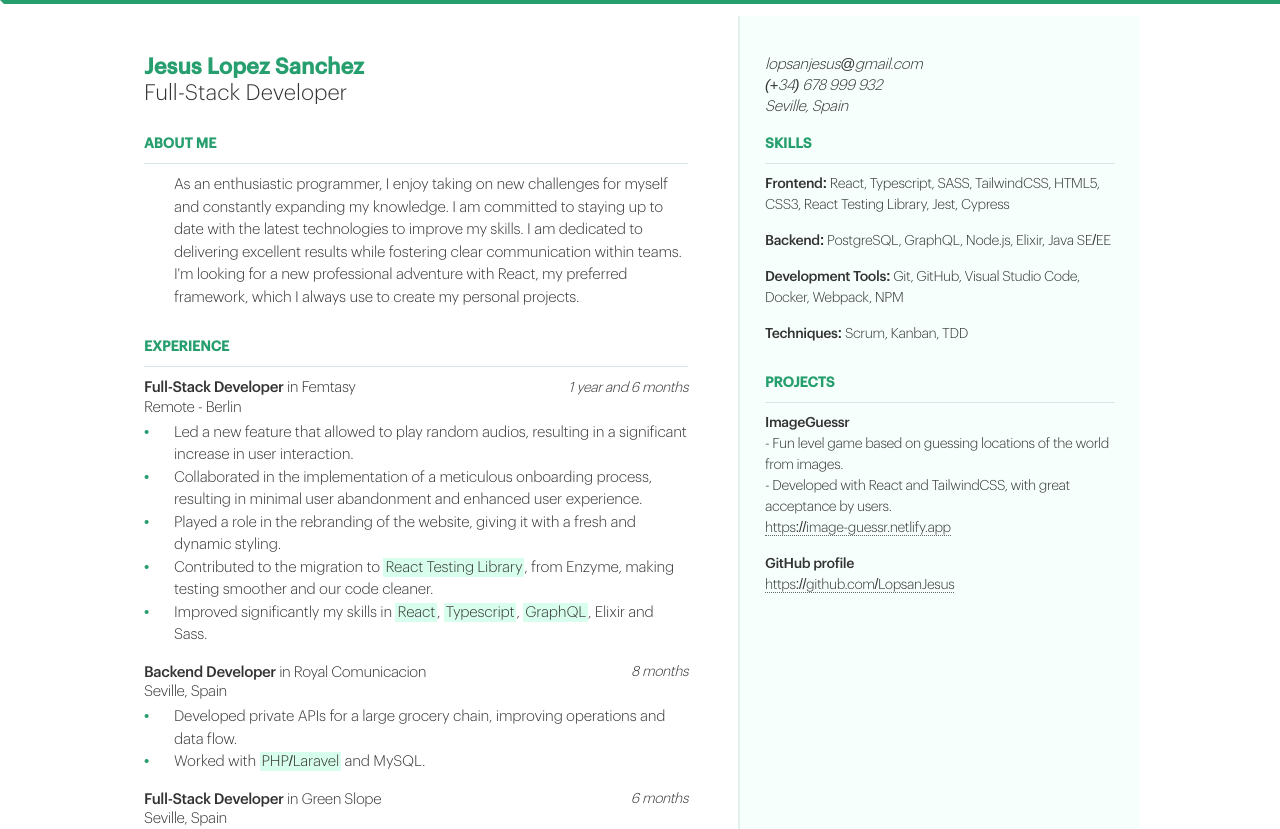
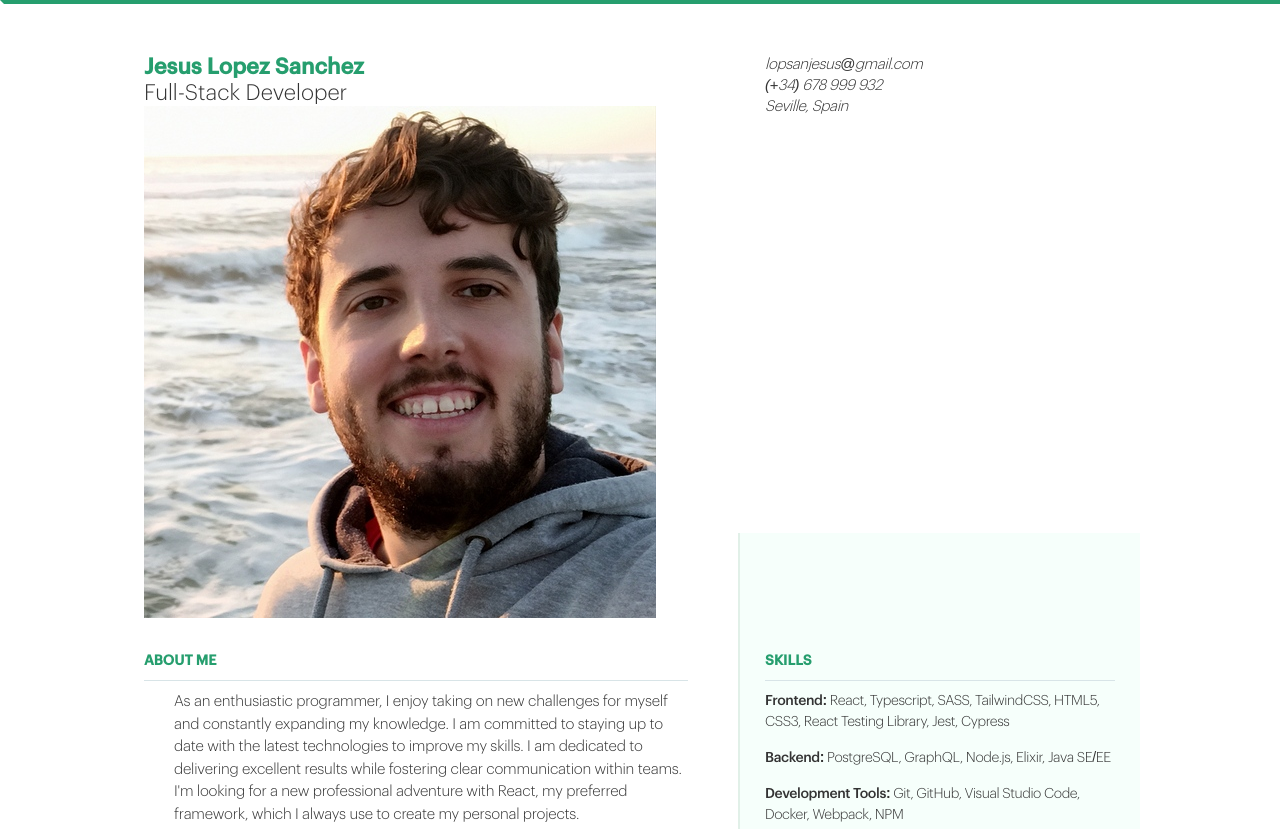
Before and after one commit to LopsanJesus/lopsanjesus.github.io, a plain HTML site: page index.html in a window 1280 px wide. Shown: the top 829 px of the page. Drawn offline with Linux system fonts and the light colour scheme.

Commit message:
Add profile photo

```diff
--- a/index.html
+++ b/index.html
@@ -10,8 +10,13 @@
   <body>
     <div class="container">
       <header>
-        <div class="header-name">Jesus Lopez Sanchez</div>
-        <div class="header-job-title">Full-Stack Developer</div>
+        <div class="header-details">
+          <div class="header-title">
+            <div class="header-name">Jesus Lopez Sanchez</div>
+            <div class="header-job-title">Full-Stack Developer</div>
+          </div>
+          <img class="header-image" src="images/profile-photo.jpeg" />
+        </div>
         <div class="header-contact-details">
           <div>lopsanjesus@gmail.com</div>
           <div>(+34) 678 999 932</div>
```
Also changed, not shown: images/profile-photo.jpeg (added).
